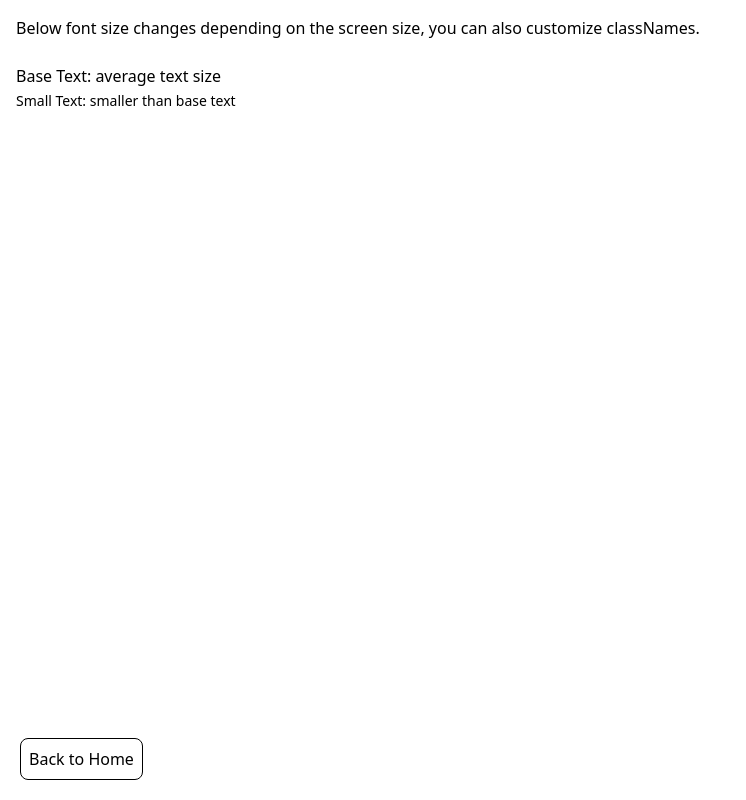
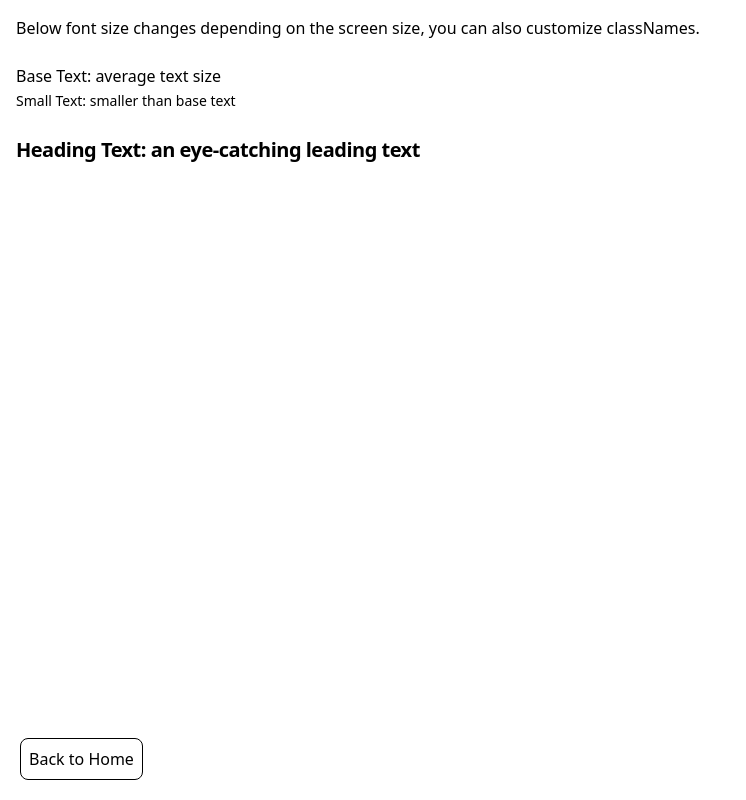
Before and after one commit to khianvictorycalderon/Tailwind-Component-Library, a React (Vite) app: page / in a window 1280 px wide. Both pictures are taken after a click on the item "Fonts". Shown: the whole page, without its empty margins (0-746 px from the left). Built offline with nearby package versions, Linux system fonts and the light colour scheme.

Commit message:
Added heading text

```diff
--- a/src/App.tsx
+++ b/src/App.tsx
@@ -1,5 +1,5 @@
 import { useState } from "react"
-import { BaseText, SmallText } from "./components/fonts";
+import { BaseText, HeadingText, SmallText } from "./components/fonts";
 
 export default function App() {
 
@@ -38,6 +38,10 @@ export default function App() {
           <BaseText>Base Text: average text size</BaseText>
           <SmallText>Small Text: smaller than base text</SmallText>
 
+          <br/><br/>
+
+          <HeadingText>Heading Text: an eye-catching leading text</HeadingText>
+
         </div>
       )}
 
--- a/src/components/fonts.tsx
+++ b/src/components/fonts.tsx
@@ -2,6 +2,8 @@ interface RegularTextProps extends React.HTMLAttributes<HTMLParagraphElement> {
     children: React.ReactNode;
     className?: string;
 }
+
+// Regular Texts
 
 export function BaseText({ children, className }: RegularTextProps) {
     return (
@@ -23,3 +25,18 @@ export function SmallText({ children, className }: SmallerTextProps) {
         </span>
     )
 }
+
+// Heading Texts
+
+interface HeadingTextProps extends React.HTMLAttributes<HTMLHeadingElement> {
+    children: React.ReactNode;
+    className?: string;
+}
+
+export function HeadingText({ children, className}: HeadingTextProps) {
+    return (
+        <h1 className={`text-base md:text-lg lg:text-xl font-bold tracking-tight ${className}`}>
+            {children}
+        </h1>
+    )
+}
```
